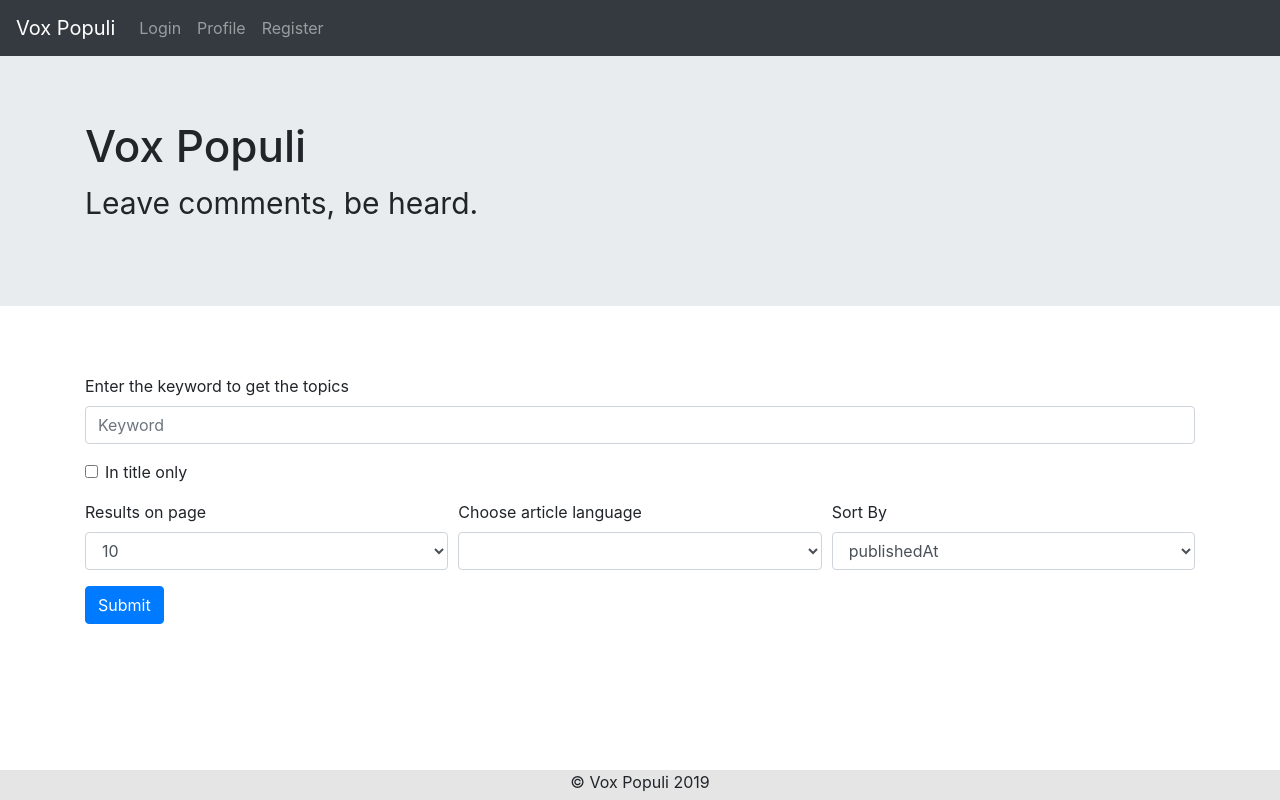
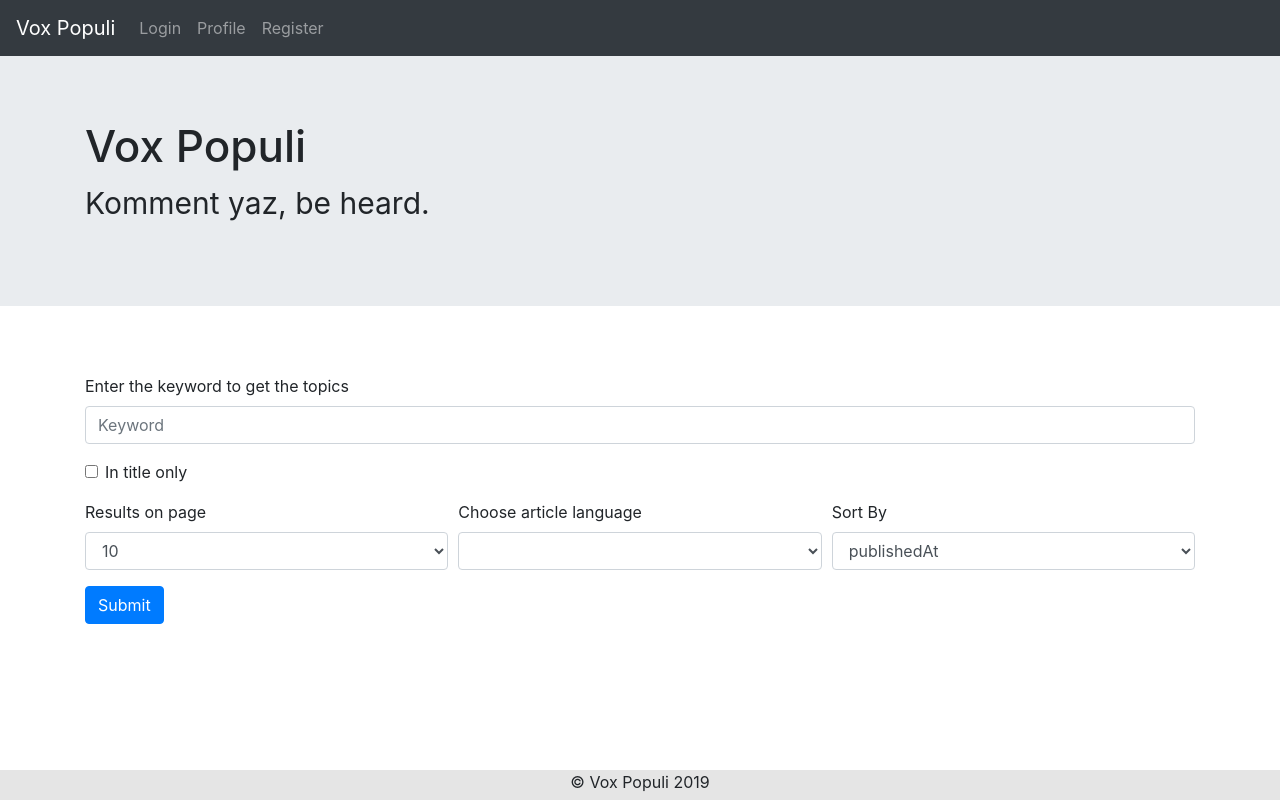
Before and after one commit to fuadguluzade/forum-app-project2, a React (Create React App) app in the folder client/: page / in a window 1280 px wide. Built offline with nearby package versions, Linux system fonts and the light colour scheme; the HTML template or start-up script is replaced by a standard one.

Commit message:
test header change

```diff
--- a/client/src/Components/Header/index.js
+++ b/client/src/Components/Header/index.js
@@ -9,7 +9,7 @@ export default (props) => {
                 <Container>
                     <h1 style={{fontSize: 44}}>Vox Populi</h1>
                     <p style={{fontSize: 30}}>
-                        Leave comments, be heard.
+                        Komment yaz, be heard.
                     </p>
                 </Container>
             </Jumbotron>
```
